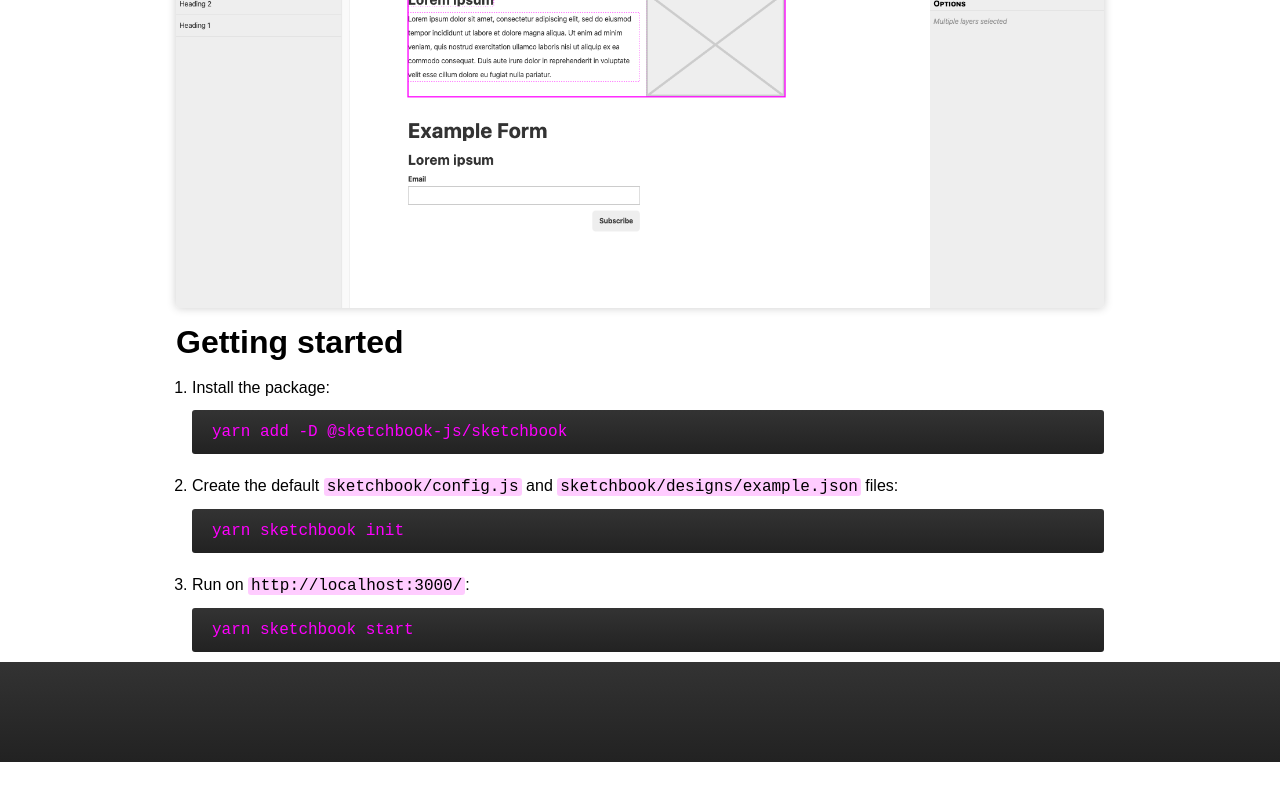
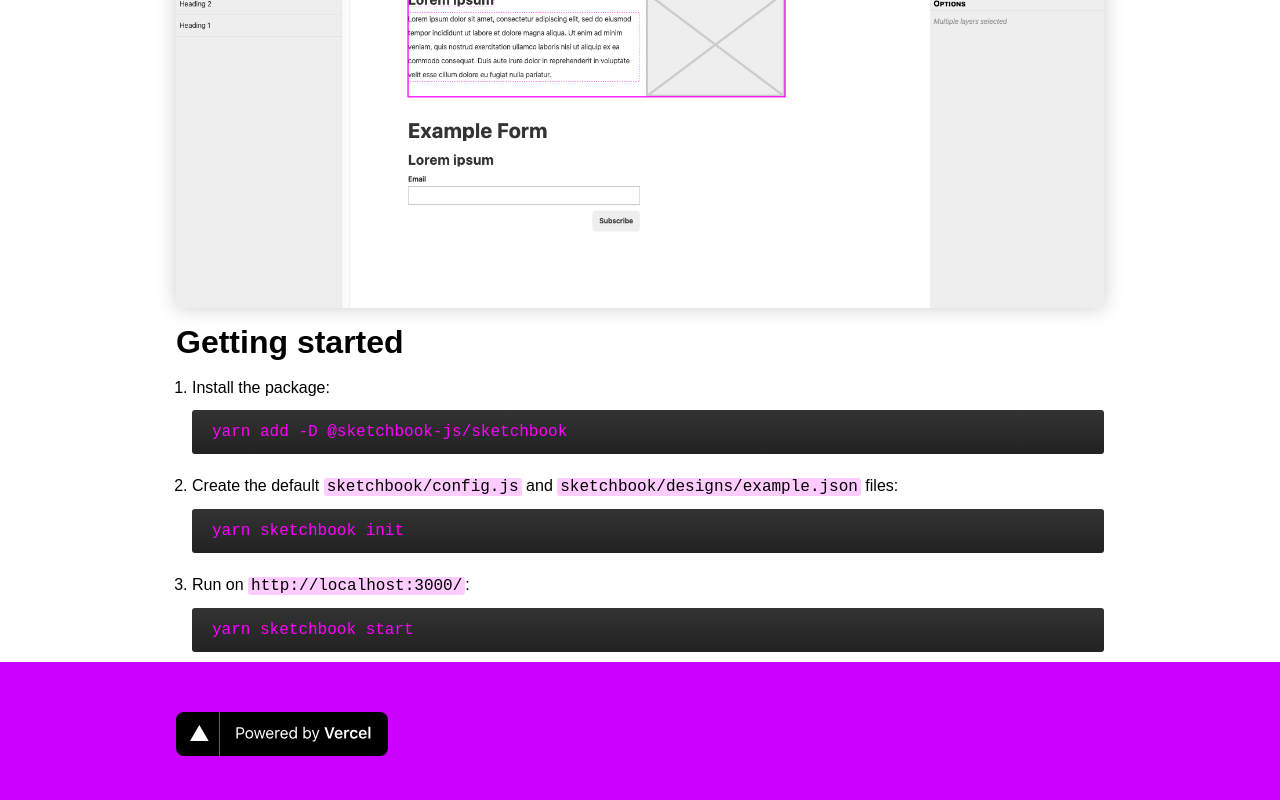
Before and after one commit to sketchbook-js/website, a Next.js app: page / in a window 1280 px wide. Shown: the part 1000-1800 px from the top of the page. Before the commit the page ends 1762 px from the top, so only its background shows below. Built offline with nearby package versions, Linux system fonts and the light colour scheme.

Commit message:
Add Vercel banner

```diff
--- a/components/Footer.js
+++ b/components/Footer.js
@@ -6,14 +6,18 @@ const Footer = () => (
   <>
     <style jsx>{`
       .footer {
-        background: #000;
-        background: linear-gradient(0deg, #222, #333);
+        background: linear-gradient(0deg, #90c, #f0f);
+        background: #c0f;
         color: #fff;
         padding: 50px 0;
       }
     `}</style>
     <footer className="footer">
-      <Container></Container>
+      <Container>
+        <a href="https://vercel.com?utm_source=sketchbook-js&utm_campaign=oss">
+          <img src="/powered-by-vercel.svg" />
+        </a>
+      </Container>
     </footer>
   </>
 );
--- a/components/Header.js
+++ b/components/Header.js
@@ -9,7 +9,8 @@ const Header = () => (
   <>
     <style jsx>{`
       .header {
-        background: radial-gradient(circle at center, #fcf, #f0f);
+        background: radial-gradient(circle at center, #f0f, #c0f);
+        /* background: #f0f; */
         padding: 100px 0;
       }
       .heading {
--- a/pages/index.js
+++ b/pages/index.js
@@ -44,6 +44,9 @@ const HomePage = () => (
         color: #000;
         padding: 0 3px;
       }
+      img {
+        display: block;
+      }
     `}</style>
     <Stack gap={40}>
       <Header />
@@ -65,7 +68,7 @@ const HomePage = () => (
               src="/screenshot.png"
               style={{
                 borderRadius: 3,
-                boxShadow: "0 0 10px rgb(0 0 0 / 0.2)",
+                boxShadow: "0 0 20px rgb(0 0 0 / 0.2)",
                 maxWidth: "100%",
               }}
             />
```
Also changed, not shown: public/powered-by-vercel.svg (added).
